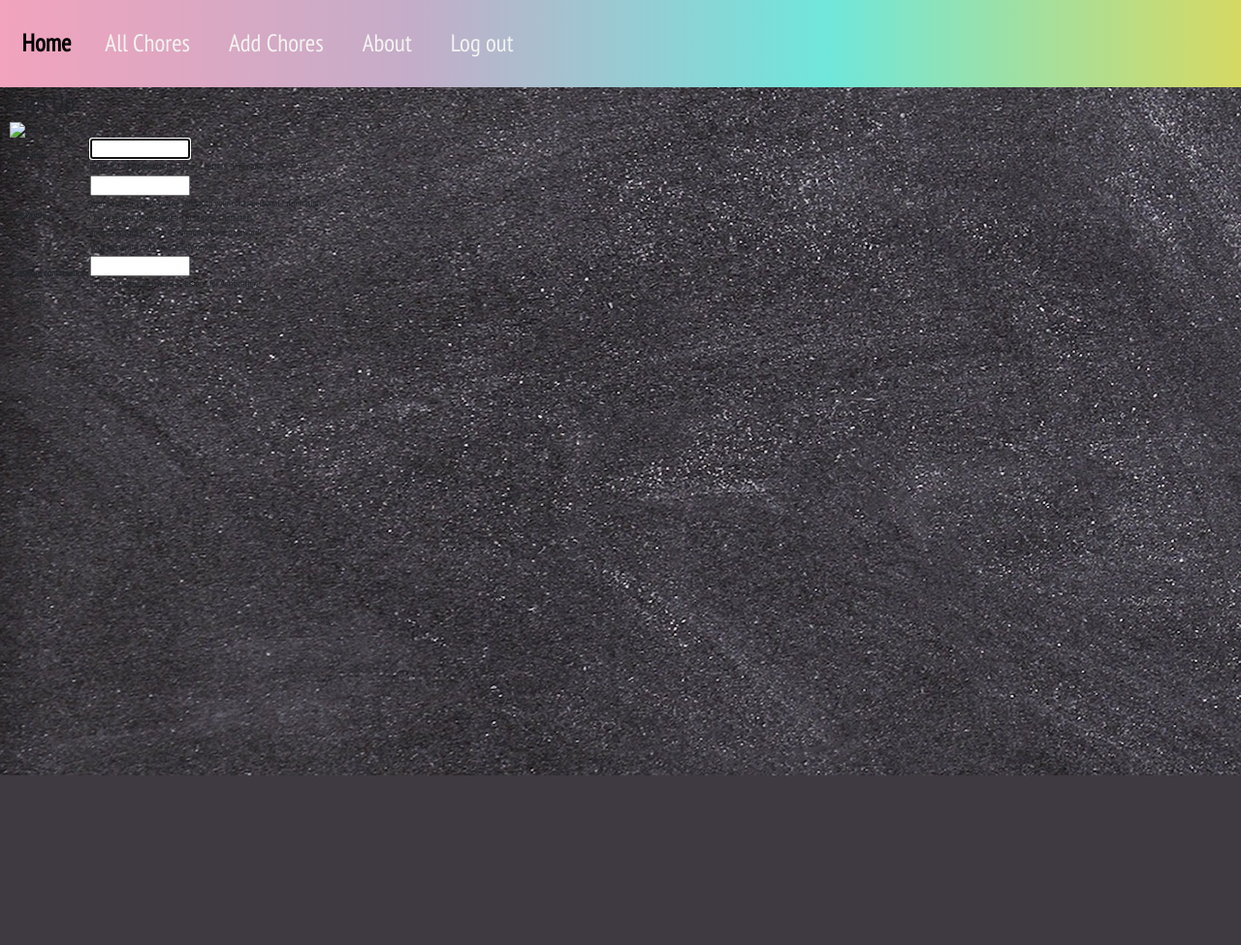
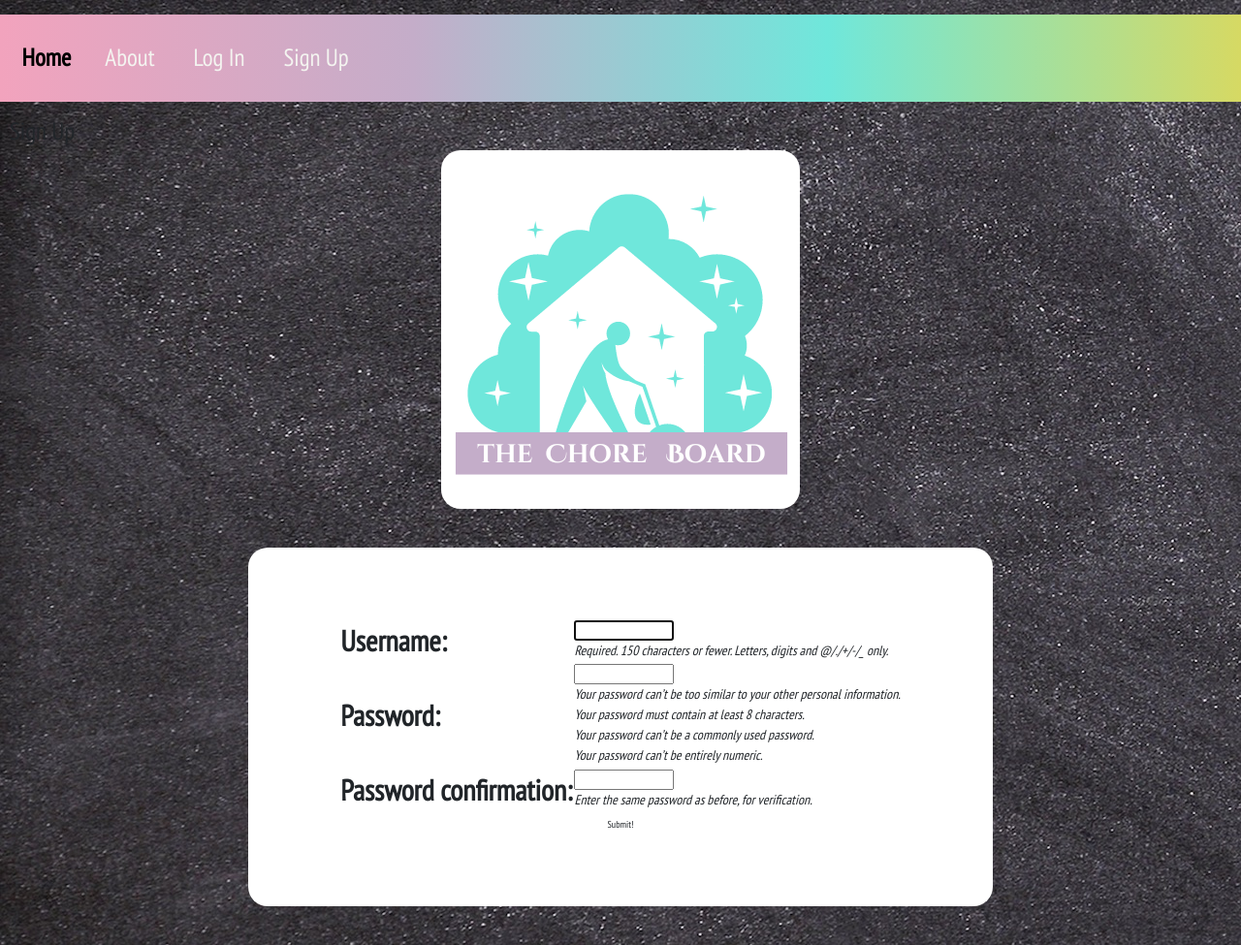
Before and after one commit to kawhite8503/choreboard, a Django app: page /accounts/signup/ in a window 1280 px wide. Shown: the whole page at 97% size. Before the commit the page ends 800 px from the top, so only its background shows below. Run offline with Django 4.2, Linux system fonts and the light colour scheme.

Commit message:
add signup styling

```diff
--- a/main_app/static/css/base.css
+++ b/main_app/static/css/base.css
@@ -26,24 +26,6 @@ body {
   font-family: font-family: 'Lato', sans-serif;
   font-family: 'PT Sans Narrow', sans-serif;
   min-height: 100vh;
-  --nav-bg: rgba(104, 197, 248, .7);
-  --nav-bg-ff: rgba(104, 197, 248, .9);
-  --borders: rgb(36, 116, 248) solid 2px;
-  --text-color: rgb(17, 20, 17);
-  --link-hover-color: rgb(16, 56, 158);
-  --button-bg: rgb(245, 245, 245);
-  --button-bg-hover: rgb(226, 226, 226);
-  --submit: rgb(26, 128, 0);
-  --warn: rgb(255, 102, 0);
-  --danger: rgb(220, 20, 30);
-  --secondary: rgb(57, 57, 57);
-  --card-box-shadow: 5px 5px 6px -1px #AAA;
-  --font-xtreme: 4.2rem;
-  --font-xxl: 3.6rem;
-  --font-xl: 2.4rem;
-  --font-l: 1.8rem;
-  --font-reg: 1.6rem;
-  --card-border-radius: 6px;
 }
 
 
@@ -64,18 +46,18 @@ main {
 }
 
 h2 {
-  font-size: var(--font-xl);
+  font-size: 20px;
 }
 
 .menu-bar {
   background-image: linear-gradient(-90deg, #d6d963, #6fe7db, #c4adc9, #f2a3bd);
+  margin: 15px 15px;
 }
 
 .navbar-brand{
   font-size: 25px;
   margin: 15px;
   color: black;
-
   font-weight: bold;
 }
 
@@ -112,6 +94,62 @@ h2 {
   min-height: 90px;
 }
 
+.navbar-toggler-icon{
+  /* width: 20px;
+  border: solid 2px black; */
+}
+
+.form-container{
+  width: 60vw;
+  height: 370px;
+  background-color: white;
+  border-radius: 20px;
+  margin: 40px;
+
+}
+
+.signup-container{
+  display: flex;
+  flex-direction: column;
+
+  align-items: center;
+}
+
+.logoimg{
+  border-radius: 20px;
+}
+
+.form-container{
+  display: flex;
+  flex-direction: column;
+  justify-content: center;
+  align-items: center;
+}
+
+.helptext{
+  font-style: italic;
+  font-size: 14px;
+}
+
+label{
+  font-size: 30px;
+}
+
+
+
+
+
+
+
+
+.error{
+  font-size: 30px;
+  color: red;
+}
+
+
+
+
 @media only screen and (max-width: 1000px){
   .nav-link:hover {
     border-bottom: none!important;
--- a/main_app/templates/base.html
+++ b/main_app/templates/base.html
@@ -29,31 +29,21 @@
           </button>
           <div class="collapse navbar-collapse" id="navbarNavAltMarkup">
             <div class="navbar-nav">
+              {% if user.is_authenticated %}
               <a class="nav-link active" aria-current="page" href="{% url 'chores_index' %}">All Chores</a>
                 <a class="nav-link" href="{% url 'chores_create' %}">Add Chores</a>
                 <a class="nav-link" href="{% url 'about' %}">About</a>
-                <a class="nav-link" href="{% url 'logout' %}">Log out</a>
+                <a class="nav-link" href="{% url 'logout' %}">Log Out</a>
+                {% else %}
+                <a class="nav-link" href="{% url 'about' %}">About</a>
+                <a class="nav-link" href="{% url 'home' %}">Log In</a>
+                <a class="nav-link" href="{% url 'signup' %}">Sign Up</a>
+                {% endif %}
             </div>
           </div>
         </div>
       </nav>
     </div>
-
-
-      {% comment %} <nav>
-        <ul>
-          {% if user.is_authenticated %}
-          <li><a href="{% url 'chores_index' %}">All Chores</a></li>
-          <li><a href="{% url 'chores_create' %}">Add Chores</a></li>
-          <li><a href="{% url 'about' %}">About</a></li>
-          <li><a href="{% url 'logout' %}">Log out</a></li>
-          {% else %}
-          <li><a href="{% url 'about' %}">About</a></li>
-          <li><a href="{% url 'home' %}">Login</a></li>
-          <li><a href="{% url 'signup' %}">Sign Up</a></li>
-          {% endif %}
-        </ul>
-      </nav> {% endcomment %}
     </div>
       <main>
         {% block content %}
--- a/main_app/templates/signup.html
+++ b/main_app/templates/signup.html
@@ -6,13 +6,13 @@
 {% endblock %}
 
 {% block content %}
-
-<div class="page-header">
 <h1>Sign Up</h1>
-  <img src="" alt="Signup picture"/>
+<div class='signup-container'>
+  <div class="signup-header">
+    <img src="/static/images/White and Pink Strikeout Cosmetics Beauty Logo.png" alt="Logo" class='logoimg'/>
   </div>
   {% if error_message %}
-  <p class="red-text">{{ error_message }}</p>
+    <p class="error">{{ error_message }}</p>
   {% endif %}
   <form action="" method="post" class="form-container" autocomplete="off">
     {% csrf_token %}
@@ -21,5 +21,6 @@
     </table>
     <button type="submit" class="btn submit">Submit!</button>
   </form>
+</div>
 
 {% endblock %}
```
Also changed, not shown: main_app/static/css/chores/chore-index.css (+6 -6 lines), main_app/static/css/home.css (+10 -0 lines), main_app/templates/home.html (+5 -5 lines), main_app/static/images/White and Pink Strikeout Cosmetics Beauty Logo.png (added), 2 other files. Lines whose indentation alone changed are shown as unchanged.
